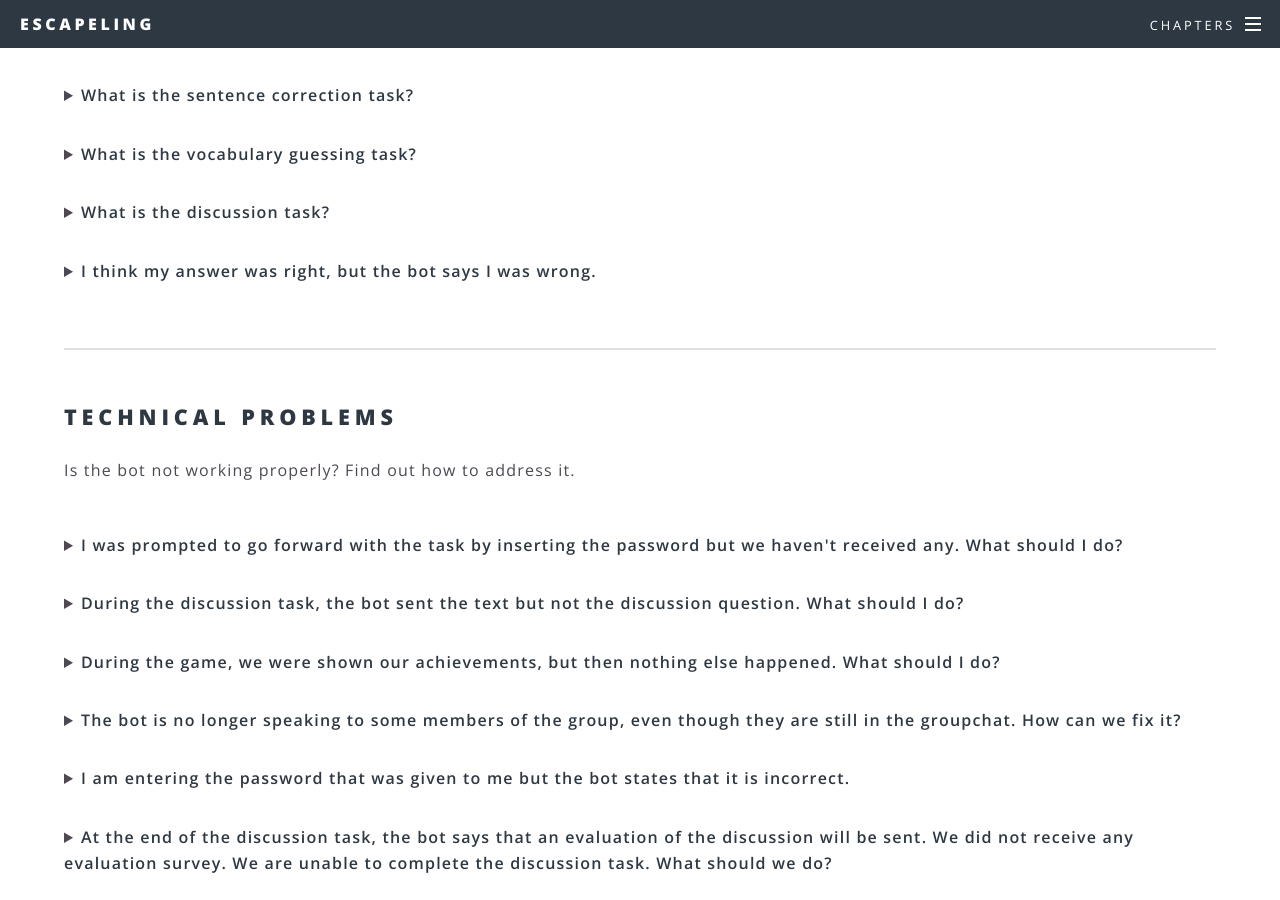
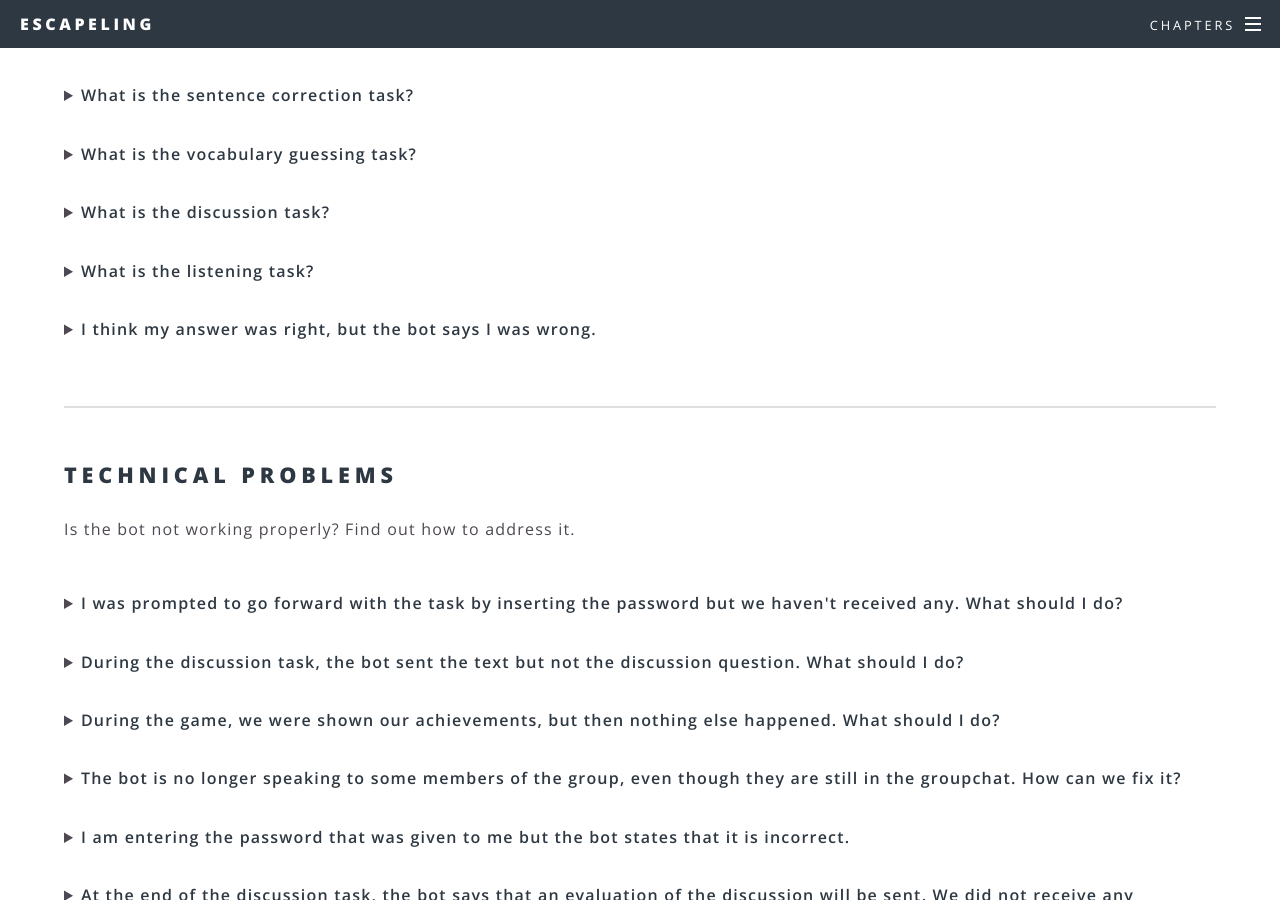
Before and after one commit to ALLUOS/ALLUOS.github.io, a Jekyll site: the page built from _posts/2020-02-03-FAQ.md, in a window 1280 px wide and 900 px high, scrolled down 1878 px. Built offline with Jekyll 4.4.1, drawn with Linux system fonts in a browser that asks for light colours.

Commit message:
FAQ update - listening task

```diff
--- a/_posts/2020-02-03-FAQ.md
+++ b/_posts/2020-02-03-FAQ.md
@@ -142,6 +142,13 @@ Learn the specifics of the different language practice tasks our application cur
 </details>
 
 <details>
+  <summary class="FAQ"><b>What is the listening task?</b></summary>
+
+<div class="FAQ">The listening task is aimed at helping you train your comprehension of spoken English. Our team has collected a variety of audios on interesting issues and everyday topics, suitable for every language level. During the task, each member will be given an opportunity to listen to one of the tracks from our library, and then will be asked to respond to several multiple-choice questions about the content of the monologue or the conversation they just heard.</div>
+
+</details>
+
+<details>
   <summary class="FAQ"><b>I think my answer was right, but the bot says I was wrong.</b></summary>
 
 <div class="FAQ">In designing the existing tasks, we focused on trusted sources, such as datasets and language corpora. However, there is always a possibility that there are multiple correct answers to a question. Our materials have been revised to accomodate this possibility, but there might still be some issues. If you are certain that your answer is correct, please report it using the following link.</div>
```
Also changed, not shown: 1 other file.
